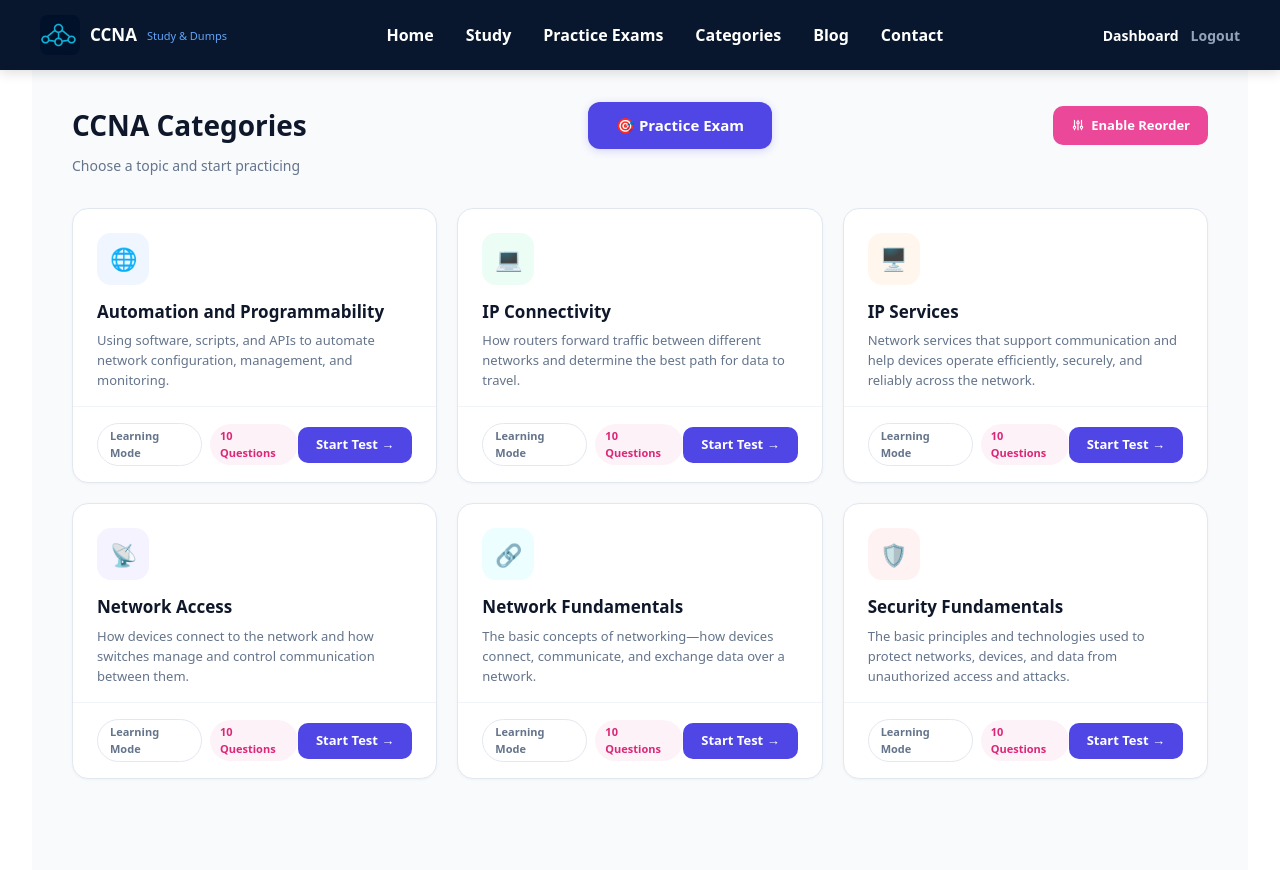
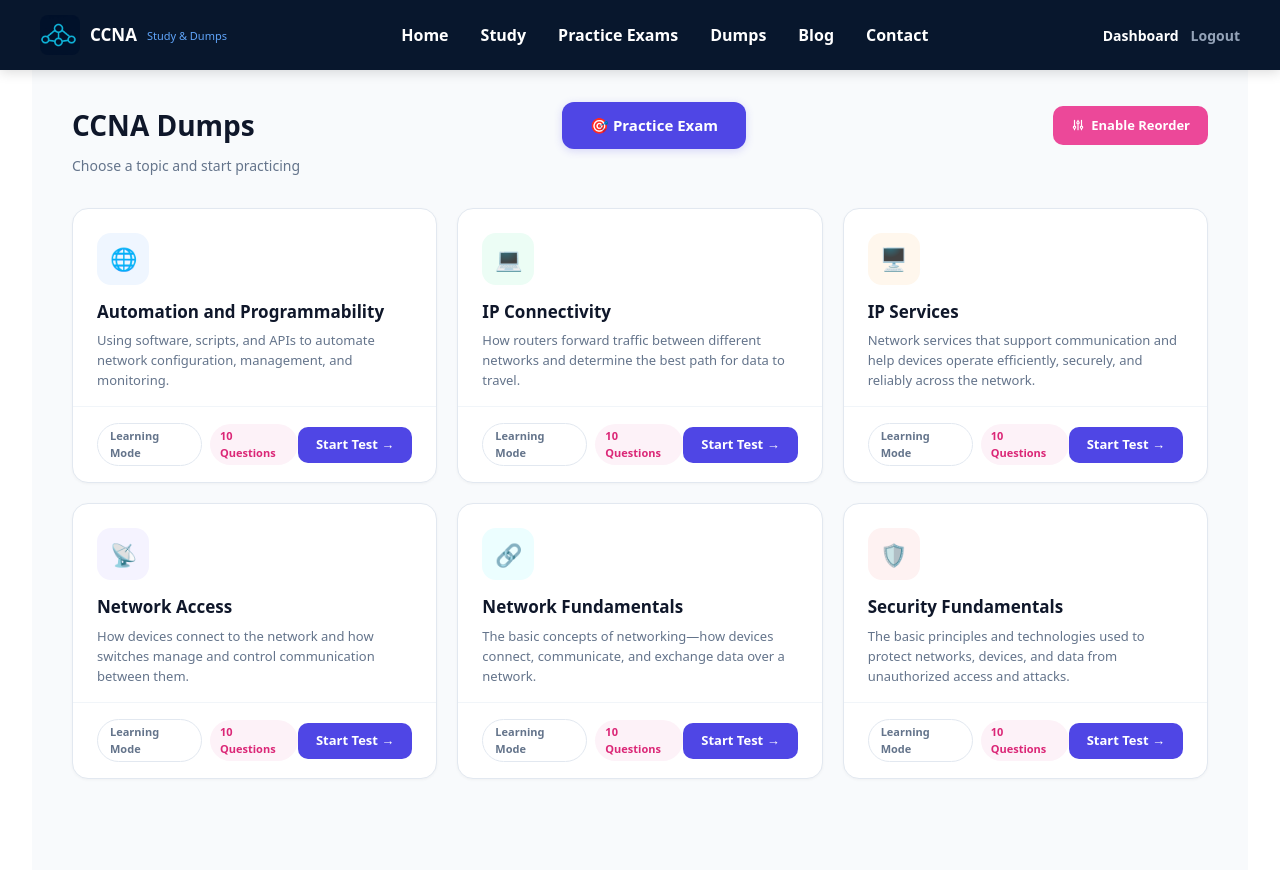
Before and after one commit to alikalary1997/NetMaster, a Django app: page /quiz/tests/ in a window 1280 px wide. Run offline with Django 5.2, Linux system fonts and the light colour scheme; a user stored in the database is signed in; data comes from the database, SQL or seed files in the repository; style sheets or scripts are compiled from the project's sources.

Commit message:
chak krdni desin hamw bashakani emt7an w home page

```diff
--- a/quiz/templates/quiz/landing_page.html
+++ b/quiz/templates/quiz/landing_page.html
@@ -75,7 +75,7 @@
         <div class="dashboard-grid">
             {# Card 1: Categories #}
             <div class="dash-card">
-                <div class="dash-card-header"><h3>CCNA Categories</h3><a href="{% url 'test_list' %}">View All</a></div>
+                <div class="dash-card-header"><h3>CCNA Dumps</h3><a href="{% url 'test_list' %}">View All</a></div>
                 <ul class="dash-list">
                     {% for cat in categories %}
                     <li>
@@ -194,7 +194,7 @@
                     <li><a href="{% url 'landing_page' %}">Home</a></li>
                     <li><a href="{% url 'study' %}">Study</a></li>
                     <li><a href="{% url 'practice_exam' %}">Practice Exams</a></li>
-                    <li><a href="{% url 'test_list' %}">Categories</a></li>
+                    <li><a href="{% url 'test_list' %}">Dumps</a></li>
                 </ul>
             </div>
             <div class="footer-col">
--- a/quiz/templates/quiz/navbar.html
+++ b/quiz/templates/quiz/navbar.html
@@ -11,7 +11,7 @@
         <li><a href="{% url 'landing_page' %}" style="color:#fff;font-weight:600;font-size:16px;text-decoration:none">Home</a></li>
         <li><a href="{% url 'study' %}" style="color:#fff;font-weight:600;font-size:16px;text-decoration:none">Study</a></li>
         <li><a href="{% url 'practice_exam' %}" style="color:#fff;font-weight:600;font-size:16px;text-decoration:none">Practice Exams</a></li>
-        <li><a href="{% url 'test_list' %}" style="color:#fff;font-weight:600;font-size:16px;text-decoration:none">Categories</a></li>
+        <li><a href="{% url 'test_list' %}" style="color:#fff;font-weight:600;font-size:16px;text-decoration:none">Dumps</a></li>
         <li><a href="#" style="color:#fff;font-weight:600;font-size:16px;text-decoration:none">Blog</a></li>
         <li><a href="{% url 'about' %}" style="color:#fff;font-weight:600;font-size:16px;text-decoration:none">Contact</a></li>
     </ul>
--- a/quiz/templates/quiz/test_list.html
+++ b/quiz/templates/quiz/test_list.html
@@ -1,7 +1,7 @@
 {% extends 'quiz/base.html' %}
 {% load static %}
 
-{% block title %}Categories{% endblock %}
+{% block title %}Dumps{% endblock %}
 
 {% block extra_head %}
 <link rel="stylesheet" href="{% static 'quiz/css/categories.css' %}">
@@ -15,7 +15,7 @@
 {# Header #}
 <div class="cat-header" style="flex-wrap:wrap">
     <div style="display:flex;align-items:center;justify-content:space-between;width:100%;margin-bottom:4px">
-        <h1 style="margin:0">CCNA Categories</h1>
+        <h1 style="margin:0">CCNA Dumps</h1>
         <a href="{% url 'practice_exam' %}" style="display:inline-flex;align-items:center;gap:6px;padding:12px 28px;font-size:15px;font-weight:700;color:#fff;background:#4f46e5;border-radius:12px;text-decoration:none;box-shadow:0 2px 8px rgba(79,70,229,.2)">🎯 Practice Exam</a>
         {% if user.is_staff %}
         <button id="toggleReorder" class="btn-reorder">
@@ -53,7 +53,7 @@
     </div>
     {% empty %}
     <div style="grid-column:1/-1;text-align:center;padding:80px 0">
-        <p style="font-size:18px;color:#94a3b8">No categories yet. Check back soon.</p>
+        <p style="font-size:18px;color:#94a3b8">No dumps yet. Check back soon.</p>
     </div>
     {% endfor %}
 </div>
@@ -82,7 +82,7 @@ function en(){
     document.querySelectorAll('.start-test-btn').forEach(b=>{b.style.pointerEvents='none';b.style.opacity='.5'});
     so.style.display='flex';so.style.justifyContent='center';
     var d=document.createElement('div');d.id='ri';d.style.cssText='background:#fdf2f8;color:#be185d;font-size:14px;padding:12px 16px;border-radius:10px;margin-bottom:12px;text-align:center';
-    d.textContent='💡 Use ▲ ▼ arrows to reorder categories';
+    d.textContent='💡 Use ▲ ▼ arrows to reorder dumps';
     tc.parentNode.insertBefore(d,tc);al();
 }
 function ds(){
```
